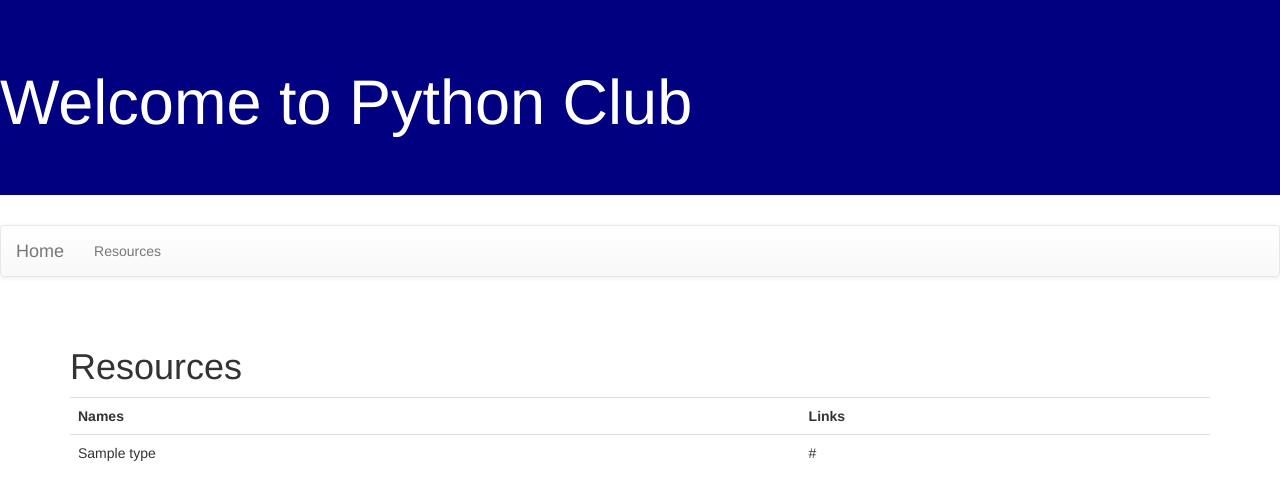
After one commit to Revend1234/PythonClub, a Django app: template PythonClub_app/template/resources.html in a window 1280 px wide. The commit adds this page. Shown: the top 500 px of the page. Run offline with Django 3.2, Linux system fonts and the light colour scheme; the template is opened without the code that fills it: most values are stand-ins (such as "Sample title", 1, 10 or a date in 2020); some libraries are stand-ins or nearby versions.

Commit message:
resourrce

```diff
--- a/PythonClub_app/models.py
+++ b/PythonClub_app/models.py
@@ -7,7 +7,7 @@ class Meeting(models.Model):
     meetingdate=models.DateField()
     meetingtime=models.SmallIntegerField()
     location=models.TextField()
-    agenda=models.Charfield(max_length=255)
+    agenda=models.CharField(max_length=255)
 
     def __str__(self):
         return self.meetingtitle
@@ -57,5 +57,5 @@ class Event(models.Model):
         return self.resourcename
 
     class Meta:
-        db_table='resource'
-        verbose_name_plural='resources'
+        db_table='event'
+        verbose_name_plural='events'
--- a/PythonClub_app/template/base.html
+++ b/PythonClub_app/template/base.html
@@ -1,7 +1,7 @@
 <!DOCTYPE html>
 <html>
     <head>
-        <title>Tech Reviews</title>
+        <title>Python Club</title>
         <link rel="stylesheet" href="//maxcdn.bootstrapcdn.com/bootstrap/3.2.0/css/bootstrap.min.css">
         <link rel="stylesheet" href="//maxcdn.bootstrapcdn.com/bootstrap/3.2.0/css/bootstrap-theme.min.css">
         <link href='//fonts.googleapis.com/css?family=Lobster&subset=latin,latin-ext' rel='stylesheet' type='text/css'>
@@ -10,14 +10,15 @@
     </head>
     <body>
         <div class='jumbotron' style="background-color: Navy; color: white;">
-            <h1>Tech Reviews</h1>
+            <h1>Welcome to Python Club</h1>
         </div>
         <nav class="navbar navbar-default">
                 <div class="container-fluid">
                 <div class="navbar-header">
-                <a class="navbar-brand" href="{% url 'index' %}">Tech Reviews</a>
+                <a class="navbar-brand" href="{% url 'index' %}">Home</a>
                 </div>
                 <ul class="nav navbar-nav">
+                    <li><a href="{% url 'resources' %}">Resources</a></li>
 
 
                 </ul>
--- /dev/null
+++ b/PythonClub_app/template/resources.html
@@ -0,0 +1,21 @@
+{% extends 'base.html' %}
+{% block content %}
+<h1>Resources</h1>
+<table class='table'>
+ <tr>
+     <th>Names</th>
+     <th>Links</th>
+ </tr>
+ {% for t in type_list %}
+   <tr>
+       <td>{{ t.resourcename }}</td>
+       <td>{{ t.resourcelink }}</td>
+   </tr>
+
+ {% endfor %}
+
+
+</table>
+
+
+{% endblock %}
--- a/PythonClub_app/urls.py
+++ b/PythonClub_app/urls.py
@@ -3,4 +3,5 @@ from . import views
 
 urlpatterns=[
     path('', views.index, name='index'),
+    path('getresource/', views.getresource, name='resources'),
 ]
--- a/PythonClub_app/views.py
+++ b/PythonClub_app/views.py
@@ -1,5 +1,9 @@
 from django.shortcuts import render
-
+from .models import Meeting, MeetingMinutes, Resource, Event
 # Create your views here.
 def index (request):
     return render(request, 'club/index.html')
+
+def getresource(request):
+    resource_list=ProductType.objects.all()
+    return render(request,'pythonclub_app/resource_list',{'resource_list' : resource_list})
```
Also changed, not shown: PythonClub_app/migrations/0001_initial.py (added).
